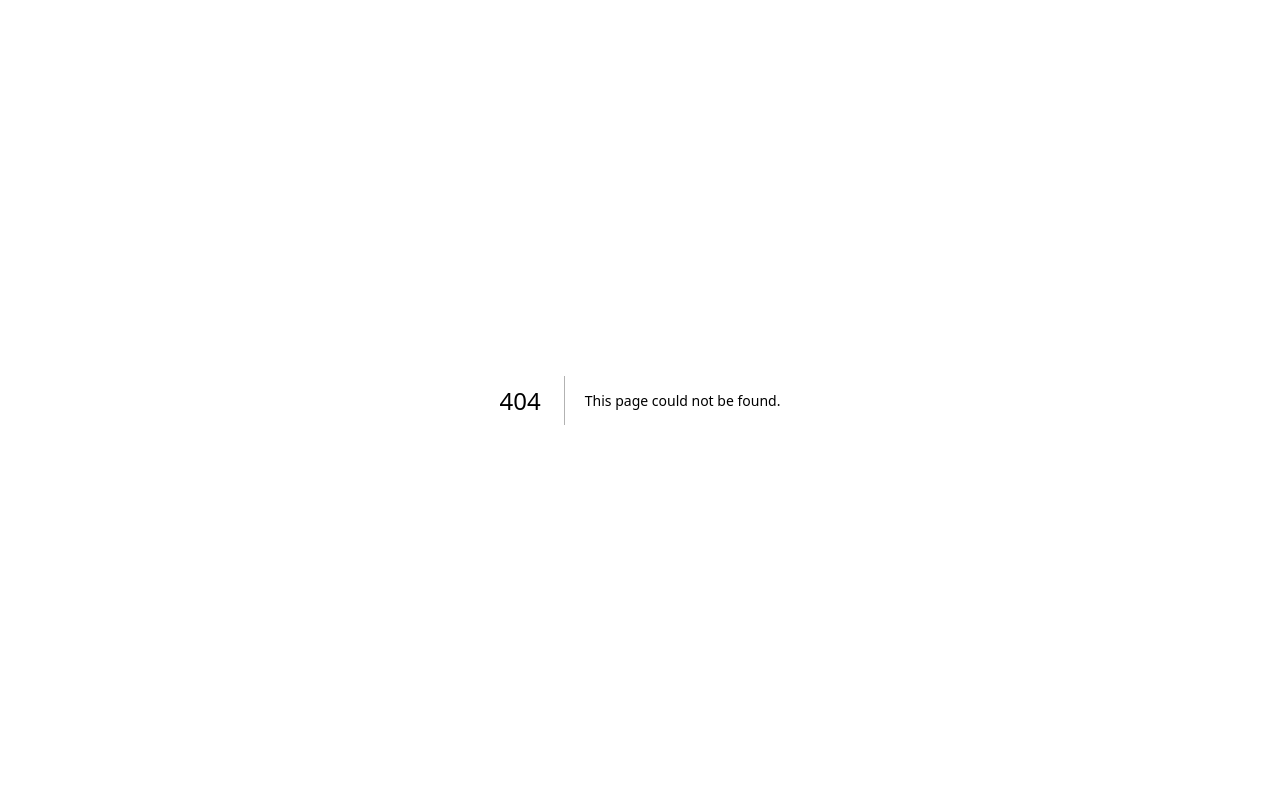
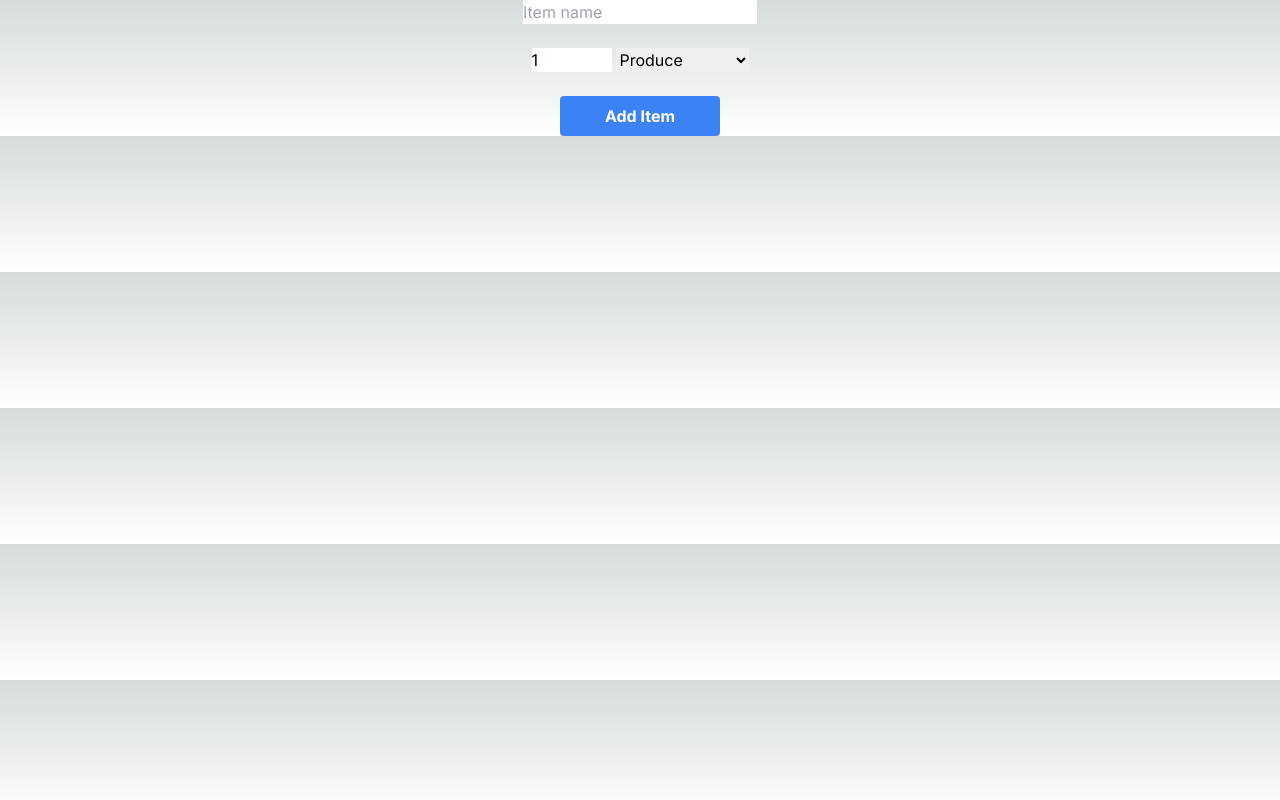
Before and after one commit to Hermela-yimer1/cprg306-assignments, a Next.js app: page /week-4 in a window 1280 px wide. Before the commit this address had no page. Built offline with nearby package versions, Linux system fonts and the light colour scheme.

Commit message:
Week-4
Week-4 assignment

```diff
--- a/app/page.js
+++ b/app/page.js
@@ -8,6 +8,8 @@ export default function Home() {
       <Link href="/week-2">Week-2</Link>
       <br />
       <Link href="/week-3">Week-3</Link>
+      <br/>
+      <Link href="/week-4">Week-4</Link>
     </main>
 
   );
--- a/app/week-3/page.js
+++ b/app/week-3/page.js
@@ -8,6 +8,8 @@ export default function Page (props) {
         <div>
         <h1 className="text-3xl font-bold m-2">Shopping List</h1>
         <ItemList items={items}/>
+
         </div>
+
     )
 }
--- /dev/null
+++ b/app/week-4/page.js
@@ -0,0 +1,68 @@
+"use client";
+import { useState } from "react";
+
+export default function Page() {
+    const [name ,setName ] = useState("");
+    const [quality, setQuality] = useState("1");
+    const [category, setCategory] = useState("produce");
+
+    const handleSubmit = (event) => {
+        console.dir(event);
+        event.preventDefault();
+        console.log(name, quality, category);
+        let newItem = { Name:name, Quality:quality,Category:category};
+        alert(`Name: ${newItem.Name}, Quality: ${newItem.Quality}, Category: ${newItem.Category}`);
+
+        setName("");
+        setQuality("1");
+        setCategory("produce");
+
+    }
+    const handleNameChange = (event) => {
+        console.dir(event);
+        setName(event.target.value);
+
+    }
+    const handleQualityChange = (event) => {
+        console.dir(event);
+        setQuality(event.target.value);
+    }
+    const handleCategoryChange = (event) => {
+        console.dir(event);
+        setCategory(event.target.value);
+    }
+
+    return (
+       <form onSubmit={handleSubmit}>
+        <div  className="flex justify-center">
+            <input required type="text" placeholder="Item name" value={name} onChange={handleNameChange} Value={name} className="text-black"/>
+        </div>
+        <br/>
+
+        <div className="flex justify-center">
+            <input required type="number" min="1" max="99"
+            className="mr-1 w-20 text-black"
+            placeholder="1" value={quality} onChange={handleQualityChange}/>
+            <br/>
+            <select required value={category} onChange={handleCategoryChange} className="text-black">
+                <option value="Produce">Produce</option>
+                <option value="Dairy">Dairy</option>
+                <option value="Bakery">Bakery</option>
+                <option value="Meat">Meat</option>
+                <option value="Frozen Food ">Frozen Food</option>
+                <option value="Canned Goods">Canned Goods</option>
+                <option value="Dry Goods">Dry Goods</option>
+                <option value="Beverages">Beverages</option>
+                <option value="Snacks">Snacks</option>
+                <option value="Household">Household</option>
+                <option value="Other">Other</option>
+            </select>
+        </div>
+        <br/>
+        <div className="flex justify-center">
+            <button type="submit" className="bg-blue-500 hover:bg-blue-700 text-white font-bold py-2 px-4 rounded w-40">Add Item</button>
+        </div>
+       </form>
+    );
+
+}
```
Also changed, not shown: app/week-4/new-items.js (added).
